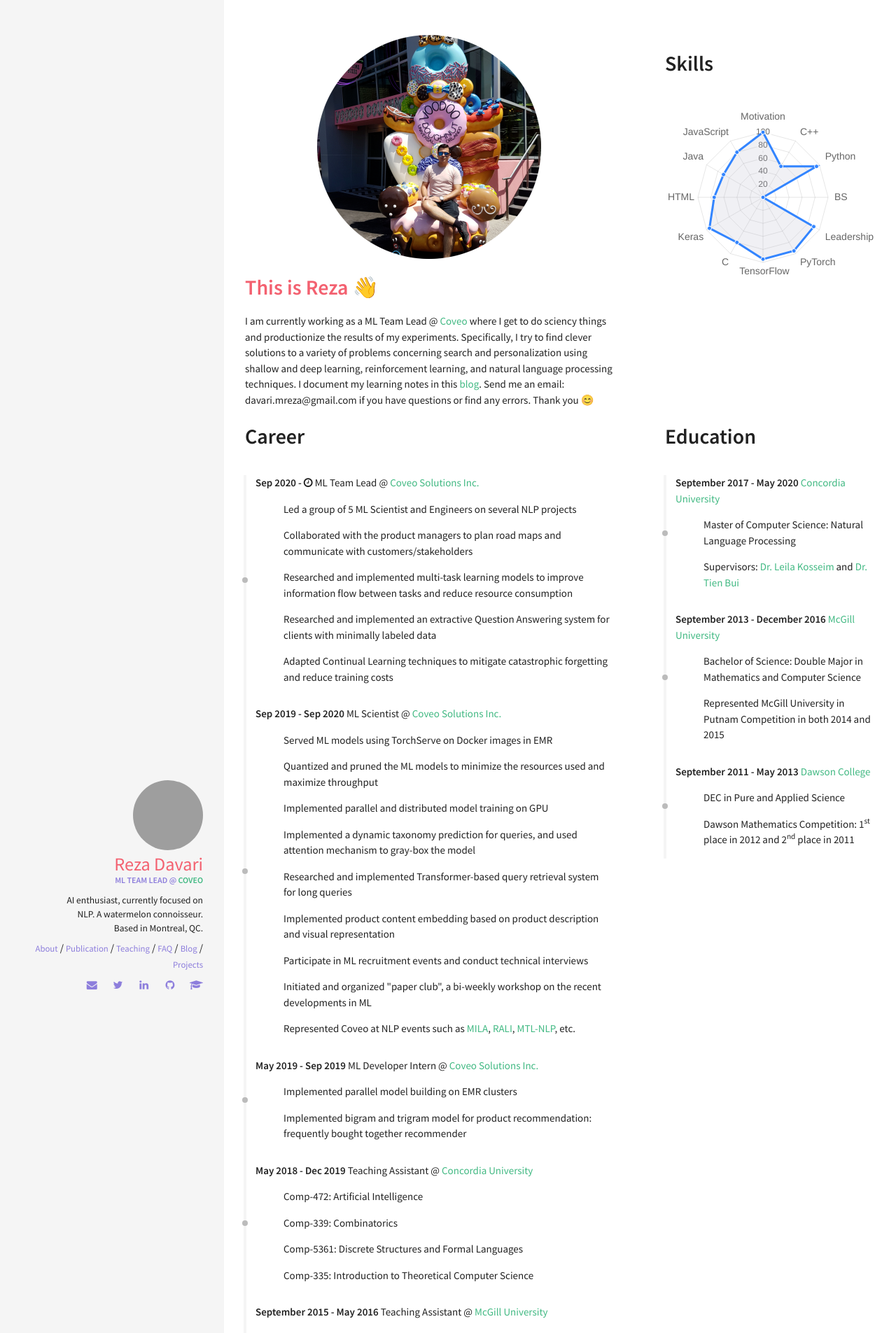
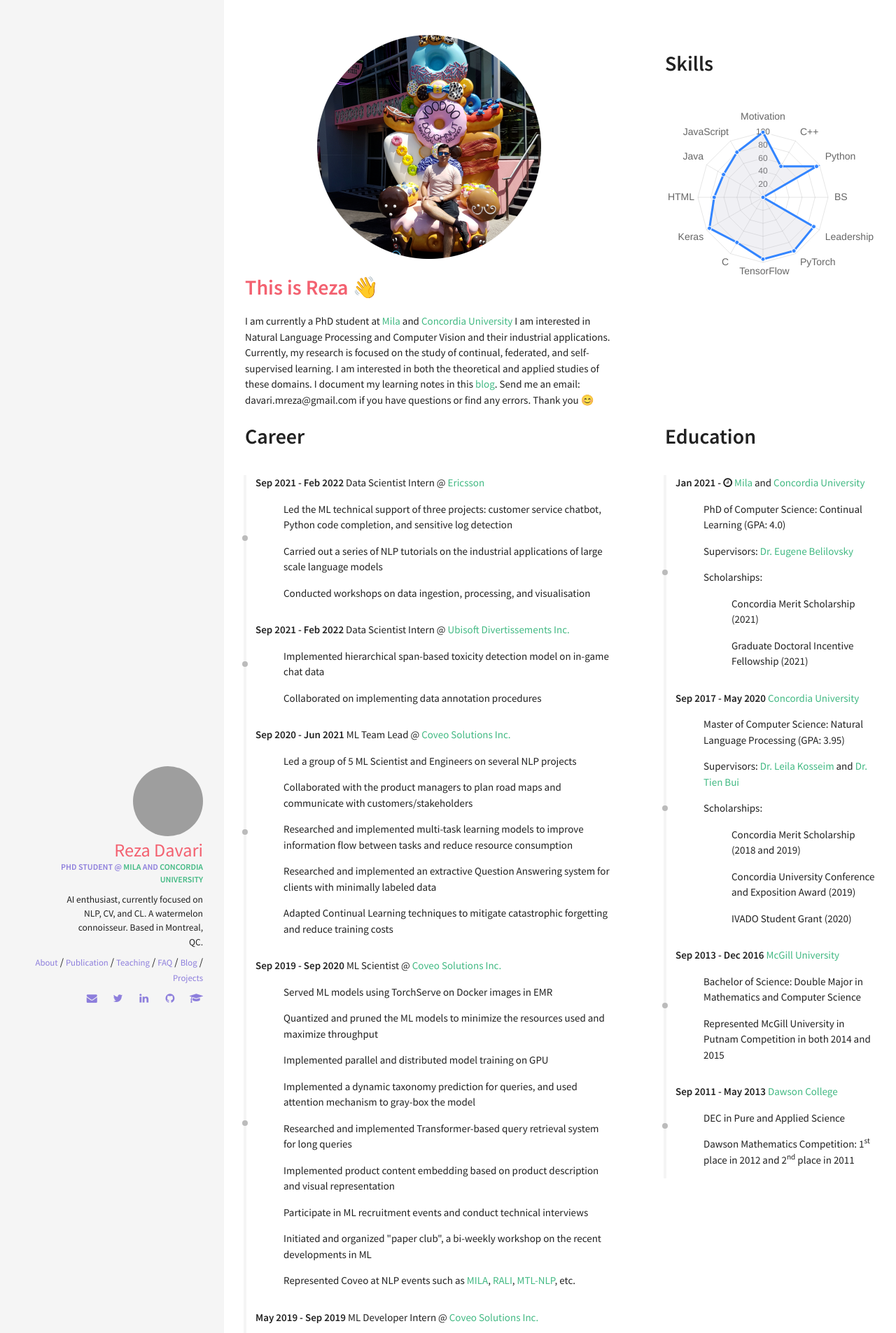
Before and after one commit to rezazzr/davari.io, a Jekyll site: the page built from index.html, in a window 1280 px wide. Shown: the top 1905 px of the page at 70% size. Built offline with Jekyll 4.4.1, drawn with Linux system fonts in a browser that asks for light colours; nearby versions of some CDN libraries; grey boxes are pictures that could not be loaded.

Commit message:
💄 Update info (#7)
* 📎 updated education up to PhD

* 📎 updated my current occupation

* 💄 updated the time style

* 📎 updated career

* 📎 updated papers with NIPS workshop paper

```diff
--- a/_config.yml
+++ b/_config.yml
@@ -34,8 +34,8 @@ kramdown:
 #
 owner:
   name: Reza Davari
-  job: ML Team Lead @ <a href="https://www.coveo.com/en" target="_blank">Coveo</a>
-  bio: "AI enthusiast, currently focused on NLP. A watermelon connoisseur. Based in Montreal, QC."
+  job: PhD Student @ <a href="https://mila.quebec/en/" target="_blank">Mila</a> and <a href="https://www.concordia.ca/ginacody.html" target="_blank">Concordia University</a>
+  bio: "AI enthusiast, currently focused on NLP, CV, and CL. A watermelon connoisseur. Based in Montreal, QC."
   email: davari.mreza@gmail.com
   disqus-shortname: davari-io
   twitter: davari_reza #username
--- a/_data/index/careers.yml
+++ b/_data/index/careers.yml
@@ -1,8 +1,29 @@
 # careers section data
 # if you don't have language feature(language.yml is empty), ignore "i18n" items
+- name: Ericsson
+  link: https://www.ericsson.com/en
+  date: Sep 2021 - Feb 2022
+  job:  Data Scientist Intern
+  descr: >-
+    <br><ul>
+    <li>Led the ML technical support of three projects&#58 customer service chatbot, Python code completion, and sensitive log detection</li>
+    <li>Carried out a series of NLP tutorials on the industrial applications of large scale language models</li>
+    <li>Conducted workshops on data ingestion, processing, and visualisation</li>
+    </ul>
+
+- name: Ubisoft Divertissements Inc.
+  link: https://montreal.ubisoft.com/en/
+  date: Sep 2021 - Feb 2022
+  job:  Data Scientist Intern
+  descr: >-
+    <br><ul>
+    <li>Implemented hierarchical span-based toxicity detection model on in-game chat data</li>
+    <li>Collaborated on implementing data annotation procedures</li>
+    </ul>
+
 - name: Coveo Solutions Inc.
   link: https://www.coveo.com/en
-  date: Sep 2020 - <i class="fa fa-clock-o" aria-hidden="true" title="Until Now"></i>
+  date: Sep 2020 - Jun 2021
   job:  ML Team Lead
   descr: >-
     <br><ul>
--- a/_data/index/education.yml
+++ b/_data/index/education.yml
@@ -1,14 +1,42 @@
+- name: Mila
+  name2: Concordia University
+  link: https://mila.quebec/en/
+  link2: https://www.concordia.ca/
+  date: Jan 2021 - <i class="fa fa-clock-o" aria-hidden="true" title="Until Now"></i>
+  descr: >
+    <br> <ul>
+          <li>PhD of Computer Science&#58 Continual Learning (GPA&#58 4.0)</li>
+          <li>Supervisors&#58 <a href="http://eugenium.github.io/" target="_blank">Dr. Eugene Belilovsky</a></li>
+          <li>Scholarships&#58
+              <ul>
+                <li> Concordia Merit Scholarship (2021) </li>
+                <li> Graduate Doctoral Incentive Fellowship (2021) </li>
+              </ul>
+          </li>
+        </ul>
+
 - name: Concordia University
   link: https://www.concordia.ca/
-  date: September 2017 - May 2020
-  descr: <br> <ul> <li>Master of Computer Science&#58 Natural Language Processing</li> <li>Supervisors&#58 <a href="https://users.encs.concordia.ca/~kosseim/" target="_blank">Dr. Leila Kosseim</a> and <a href="https://users.encs.concordia.ca/~bui/" target="_blank">Dr. Tien Bui</a> </li> </ul>
+  date: Sep 2017 - May 2020
+  descr: >
+    <br> <ul>
+          <li>Master of Computer Science&#58 Natural Language Processing (GPA&#58 3.95)</li>
+          <li>Supervisors&#58 <a href="https://users.encs.concordia.ca/~kosseim/" target="_blank">Dr. Leila Kosseim</a> and <a href="https://users.encs.concordia.ca/~bui/" target="_blank">Dr. Tien Bui</a> </li>
+          <li>Scholarships&#58
+              <ul>
+                <li> Concordia Merit Scholarship (2018 and 2019) </li>
+                <li> Concordia University Conference and Exposition Award (2019) </li>
+                <li> IVADO Student Grant (2020) </li>
+              </ul>
+          </li>
+        </ul>
 
 - name: McGill University
   link: https://www.mcgill.ca/
-  date: September 2013 - December 2016
+  date: Sep 2013 - Dec 2016
   descr: <br> <ul> <li>Bachelor of Science&#58 Double Major in Mathematics and Computer Science</li> <li>Represented McGill University in Putnam Competition in both 2014 and 2015</li> </ul>
 
 - name: Dawson College
   link: https://www.dawsoncollege.qc.ca/
-  date: September 2011 - May 2013
+  date: Sep 2011 - May 2013
   descr: <br> <ul> <li>DEC in Pure and Applied Science</li> <li>Dawson Mathematics Competition&#58 1<sup>st</sup> place in 2012 and 2<sup>nd</sup> place in 2011 </li> </ul>
--- a/_data/index/publication_paper.yml
+++ b/_data/index/publication_paper.yml
@@ -1,3 +1,16 @@
+- name: Probing Representation Forgetting in Continual Learning
+  descr: Continual Learning methods typically focus on tackling the phenomenon of catastrophic forgetting in the context of neural networks. Catastrophic forgetting is associated with an abrupt loss of knowledge previously learned by a model. In supervised learning problems this forgetting is typically measured or observed by evaluating decrease in task performance. However, a model’s representations can change without losing knowledge. In this work we consider the concept of representation forgetting, which relies on using the difference in performance of an optimal linear classifier before and after a new task is introduced. Using this tool we revisit a number of standard continual learning benchmarks and observe that through this lens, model representations trained without any special control for forgetting often experience minimal representation forgetting. Furthermore we find that many approaches to continual learning that aim to resolve the catastrophic forgetting problem do not improve the representation forgetting upon the usefulness of the representation.
+  paper: https://openreview.net/forum?id=YzAZmjJ-4fL
+  published: MohammadReza Davari and Eugene Belilovsky, In Proceedings of the NeurIPS 2021 Workshop on Distribution Shifts&#58 Connecting Methods and Applications (<a href="https://sites.google.com/view/distshift2021">NeurIPS DistShift Workshop 2021</a>), December 2021.
+  award:
+  cite: "@inproceedings{davari2021probing,\n
+           title      = {Probing Representation Forgetting in Continual Learning},\n
+           author     = {Davari, MohammadReza and Belilovsky, Eugene},\n
+           booktitle  = {NeurIPS 2021 Workshop on Distribution Shifts&#58 Connecting Methods and Applications (NeurIPS DistShift Workshop 2021)},\n
+           year       = {2021},\n
+           month      = {December},\n
+         }"
+
 - name: Semantic Similarity Matching Using Contextualized Representations
   descr: Different approaches to address semantic similarity matching generally fall into one of the two categories of interaction-based and representation-based models. While each approach offers its own benefits and can be used in certain scenarios, using a transformer-based model with a completely interaction-based approach may not be practical in many real-life use cases. In this work, we compare the performance and inference time of interaction-based and representation-based models using contextualized representations. We also propose a novel approach which is based on the late interaction of textual representations, thus benefiting from the advantages of both model types.
   paper: https://caiac.pubpub.org/pub/6tk0unzp/release/2
--- a/_includes/sections/about.html
+++ b/_includes/sections/about.html
@@ -1,9 +1,10 @@
 <h1><span style="color:#F36170" data-i18n="skills.my_skills">This is Reza &#128075</span></h1>
 
 <div>
-    I am currently working as a ML Team Lead @ <a href="https://www.coveo.com/en" target="_blank">Coveo</a> where I get
-    to do sciency things and productionize the results of my experiments. Specifically, I try to find clever solutions to a variety of problems concerning search and
-    personalization using shallow and deep learning, reinforcement learning, and natural language processing techniques.
+    I am currently a PhD student at <a href="https://mila.quebec/en/" target="_blank">Mila</a> and <a href="https://www.concordia.ca/ginacody.html" target="_blank">Concordia University</a>
+    I am interested in Natural Language Processing and Computer Vision and their industrial applications.
+    Currently, my research is focused on the study of continual, federated, and self-supervised learning.
+    I am interested in both the theoretical and applied studies of these domains.
     I document my learning notes in this <a href="{{ '/logs.html' | relative_url }}">blog</a>. Send me an email:
     davari.mreza@gmail.com if you have questions or find
     any errors. Thank you &#128522
--- a/_includes/sections/education.html
+++ b/_includes/sections/education.html
@@ -4,7 +4,16 @@
 <div class="archive">
   <div class="timeline" id="timeline">
     {% for career in site.data.index.education %}
-          <div class="archive-title bio"><div class="archive-year"><strong>{{ career.date }}</strong> <a href="{{ career.link }}" target="_blank">{{ career.name }}</a>{{ career.descr }}</div></div>
+          <div class="archive-title bio">
+              <div class="archive-year">
+                    <strong>{{ career.date }}</strong>
+                    <a href="{{ career.link }}" target="_blank">{{ career.name }}</a>
+                    {% if career.name2 %}
+                    and <a href="{{ career.link2 }}" target="_blank">{{ career.name2 }}</a>
+                    {% endif %}
+                    {{ career.descr }}
+              </div>
+          </div>
     {% endfor %}
   </div>
 </div>
```
